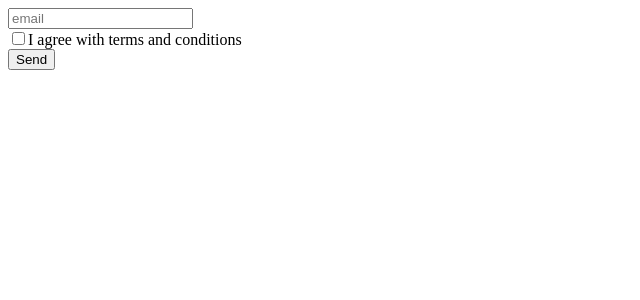
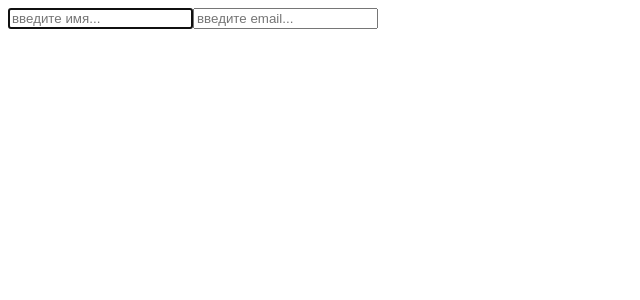
Before and after one commit to maximmorenko/movies, a React (Create React App) app: page / in a window 1280 px wide. Shown: the top 300 px of the page, without its empty margins (0-640 px from the left). Built offline with nearby package versions, Linux system fonts and the light colour scheme.

Commit message:
использование рефов и управление фокусом

```diff
--- a/src/App.js
+++ b/src/App.js
@@ -8,7 +8,8 @@
 // import WorkingWithArray from './components/WorkingWithArray';
 // import Posts from './components/ChildrenComponent/Posts';
 // import Form from './components/Form/Form';
-import Form2 from './components/Form2';
+// import Form2 from './components/Form2';
+import FromWithRef from './components/FromWithRef';
 
 class App extends Component {
   render() {
@@ -16,7 +17,7 @@
     // const {posts} = this.state // и дальше использовать переменную posts вместо this.state.posts
     return (
       <div>
-       <Form2 />
+        <FromWithRef />
       </div>
     );
   }
--- a/src/components/Form/Form.jsx
+++ b/src/components/Form/Form.jsx
@@ -139,4 +139,4 @@
     }
 }
 
-export default Form;
+// export default Form;
--- /dev/null
+++ b/src/components/FromWithRef.jsx
@@ -0,0 +1,70 @@
+import React, { Component } from 'react';
+
+// есть еще одна возможность при работе с формами, это реф. это указатель на какую-то ноду.
+// это может бать полезным для работы с формами, например с фокусом.
+// рефы пригодятся при работе с неуправляемыми компонентами
+
+class FromWithRef extends Component {
+    constructor() {
+        super()
+        // установим стейт карты
+        this.state = {
+            card: '', //номер карты
+            email: ''
+        }
+        // рефы мы не храним в стейте, но им тоже нужен глобальный контекст
+        this.cardRef = React.createRef(); //обращаемся к реакту и создаем реф, и вызвваем ф-цию
+        // реф это специальный объект, у которого есть свойство каррент, и из этого карента мы можем поулчить ссылку на узел.
+        // по умолчанию this.cardRef будет равно null
+        // дальше мы должны повесить этот реф на узел, напра див. через артибут ref с помощью свойства каррент передаем значение рефа
+        // <div ref={this.cardRef}></div>
+        this.emailRef = React.createRef();
+    }
+
+    //проверим что лежит в рефе после монтирования
+    componentDidMount() {
+        console.log(this.cardRef)
+        // указываем что после монтирования (загрузки страницы) нужно сделать фокус на этом элементе,
+        // обращаемся через current
+        this.cardRef.current.focus();
+    }
+
+    handleChange = (event) => {
+        // сетстейт может принимать функцию, если он принимает ф-цию то вторым параметром будет колбек
+        this.setState(()=>({[event.target.name]: event.target.value}), ()=>{
+            // мы должны убедиться что карточка цже обновилась и только после этого устроить проверку на символы
+            if (this.state.card.length === 16) {
+                //если длина символов равна 16 то передаем фокус на следующий реф (на имейл)
+                this.emailRef.current.focus();
+
+            }
+        })
+    }
+
+
+    render() {
+        const {card, email} = this.state;
+
+        return (
+            <div>
+                <input
+                    type='text'
+                    name='card'
+                    placeholder='введите имя...'
+                    value={card}
+                    onChange={this.handleChange}
+                    ref={this.cardRef}/>
+                <input type='email'
+                    name='email'
+                    placeholder='введите email...'
+                    value={email}
+                    onChange={this.handleChange}
+                    ref={this.emailRef}
+                />
+            </div>
+            )
+
+    }
+}
+
+export default FromWithRef;
```
